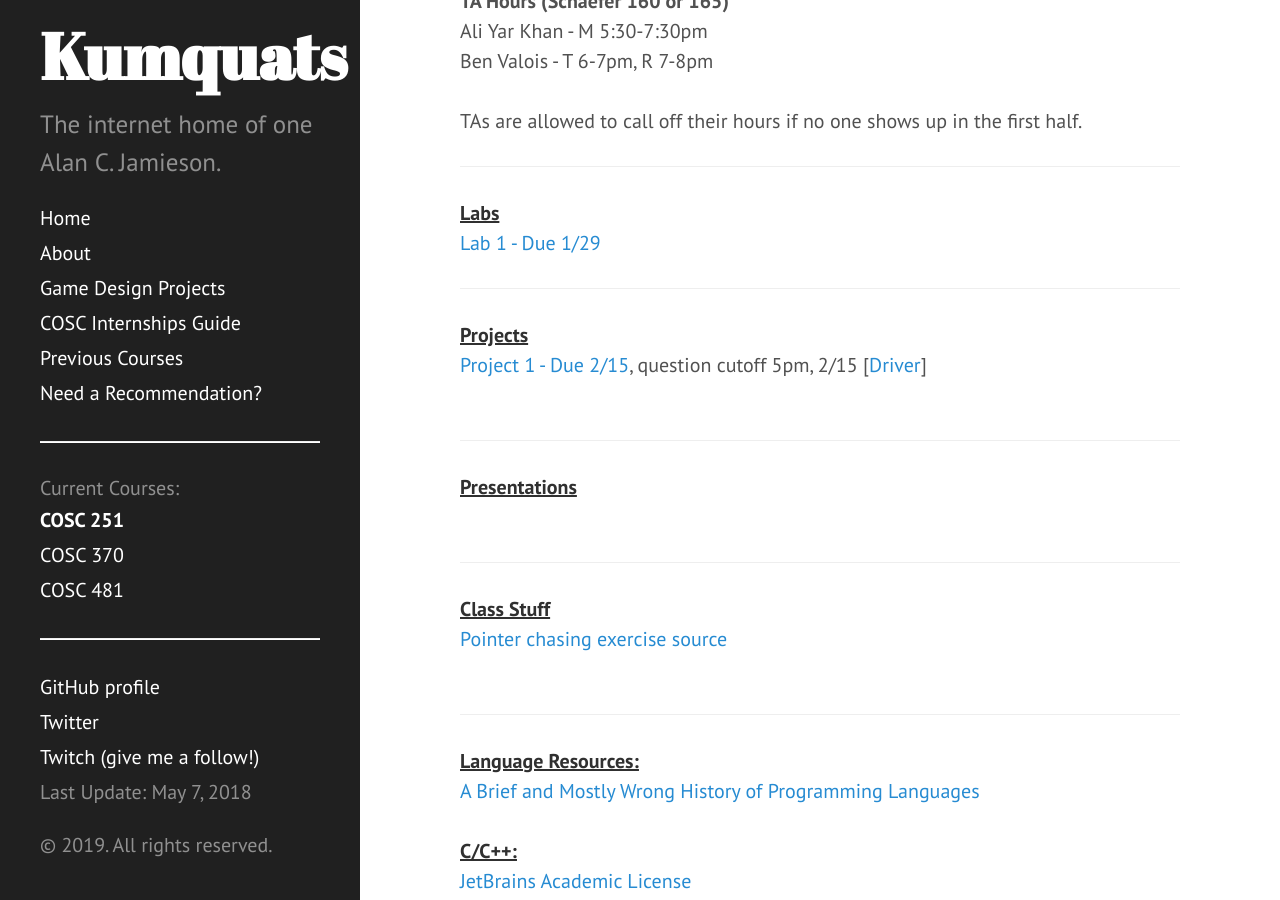
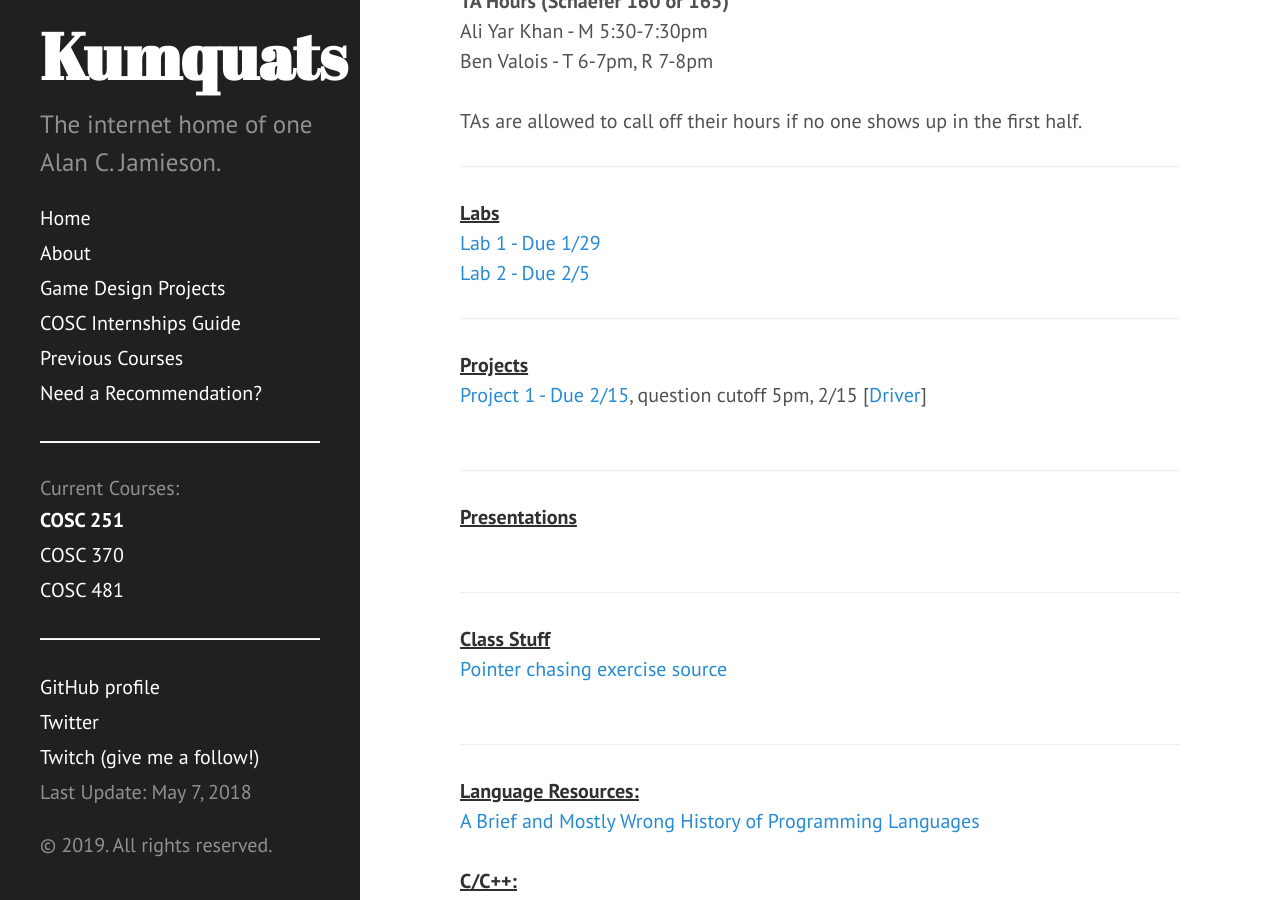
Before and after one commit to ripark/ripark.github.io, a Jekyll site: the page built from s19/cosc251.html, in a window 1280 px wide and 900 px high, scrolled down 384 px. Built offline with Jekyll 4.4.1, drawn with Linux system fonts in a browser that asks for light colours; Markdown is read by kramdown in place of the engine named in the settings.

Commit message:
lab2 update

```diff
--- a/s19/cosc251.html
+++ b/s19/cosc251.html
@@ -29,6 +29,8 @@
 <strong><u>Labs</strong></u>
 <br>
 <a href="http://ripark.github.io/s19/COSC251Lab1.pdf">Lab 1 - Due 1/29</a>
+<br>
+<a href="http://ripark.github.io/s19/COSC251Lab2.pdf">Lab 2 - Due 2/5</a>
 <br>
 <hr>
 <strong><u>Projects</strong></u>
```
Also changed, not shown: 1 other file.
